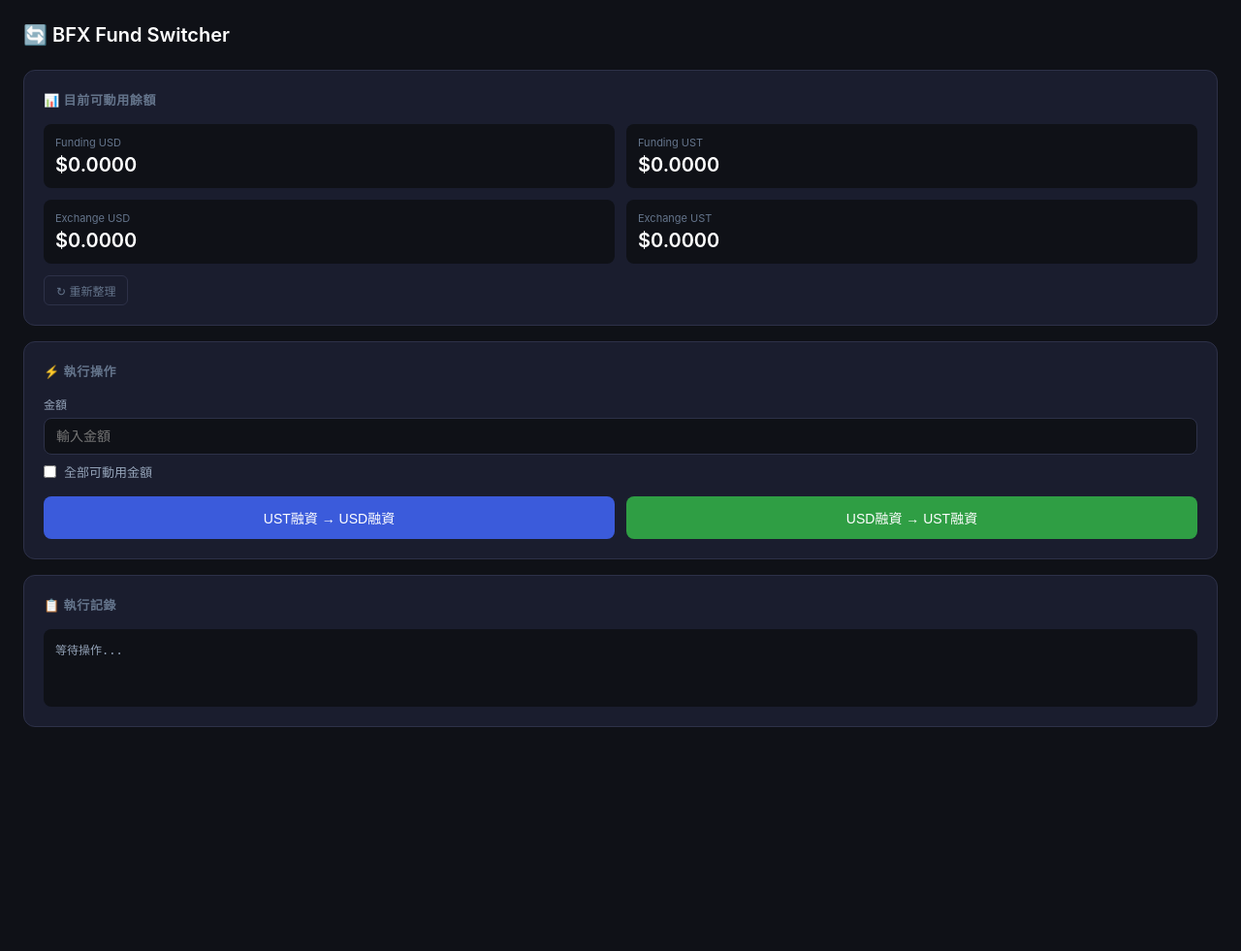
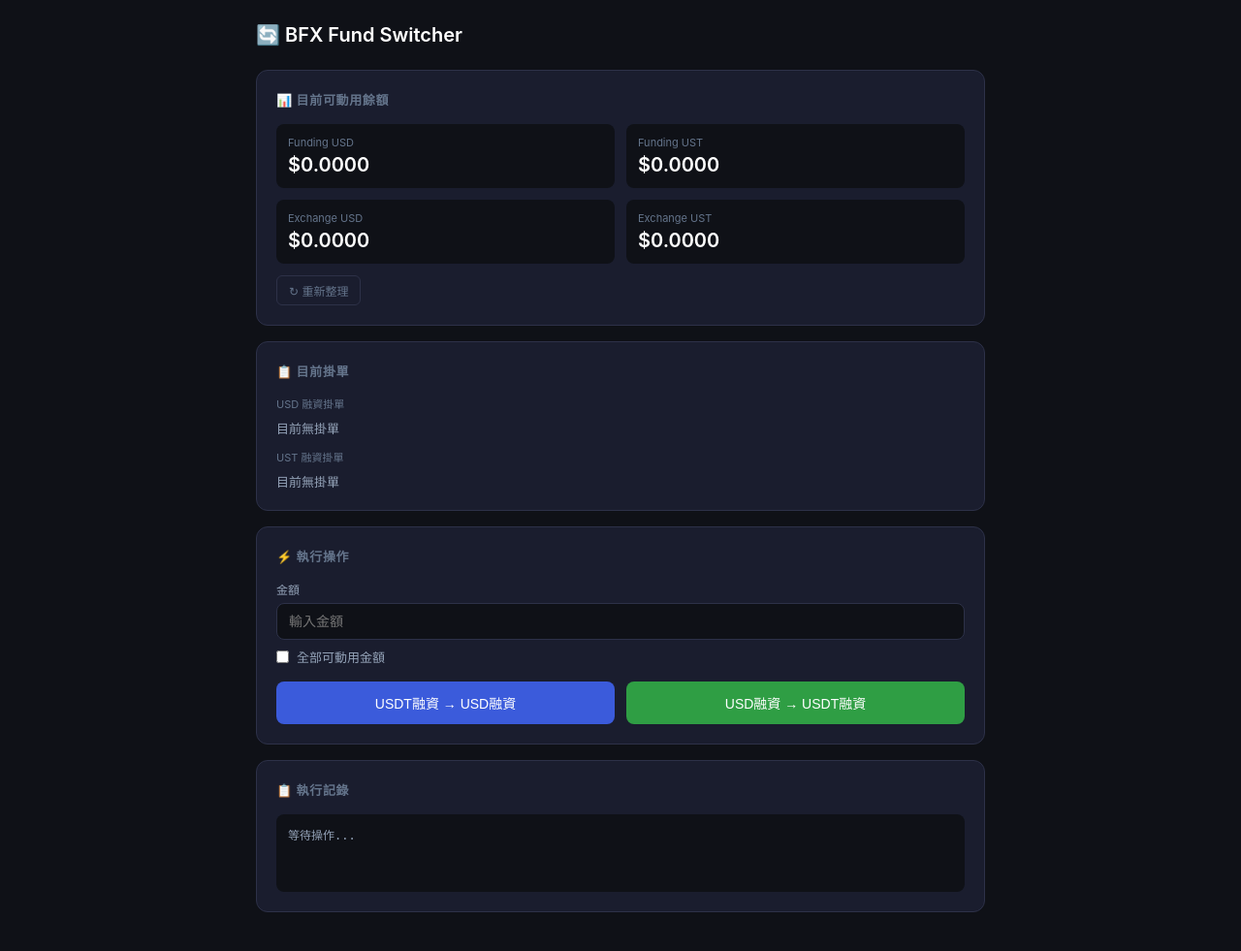
Before and after one commit to kapy0312/BFX-fund-switcher, a Flask app: page / in a window 1280 px wide. Shown: the whole page at 97% size. Before the commit the page ends 750 px from the top, so only its background shows below. Run offline with Flask 3, Linux system fonts and the light colour scheme; data that the repository does not hold is empty.

Commit message:
20260423_v2

```diff
--- a/app.py
+++ b/app.py
@@ -21,6 +21,10 @@ load_env()
 
 API_KEY = os.environ.get('BFX_API_KEY', '')
 API_SECRET = os.environ.get('BFX_API_SECRET', '')
+
+# 加這兩行確認有沒有讀到
+print("API_KEY loaded:", API_KEY[:8] + "..." if API_KEY else "❌ 空的")
+print("API_SECRET loaded:", API_SECRET[:8] + "..." if API_SECRET else "❌ 空的")
 
 app = Flask(__name__)
 
@@ -55,6 +59,32 @@ def get_available():
         key = f"{w[0]}_{w[1]}"
         wallets[key] = w[4] if w[4] is not None else 0
     return wallets
+
+
+def get_funding_offers():
+    usd_credits = bfx_request('/v2/auth/r/funding/credits/fUSD')
+    ust_credits = bfx_request('/v2/auth/r/funding/credits/fUST')
+
+    # print("USD credits:", usd_credits)
+    # print("UST credits:", ust_credits)
+
+    def parse_credits(credits):        # ← parse_credits 要在函式裡面
+        if not isinstance(credits, list):
+            return []
+        result = []
+        for o in credits:
+            if isinstance(o, list) and len(o) > 10:
+                result.append({
+                    'amount': round(abs(o[5]), 4),
+                    'rate':   round(o[11] * 100 * 365, 4),
+                    'period': o[12],
+                })
+        return result
+
+    return {                           # ← return 要加回來
+        'USD': parse_credits(usd_credits),
+        'UST': parse_credits(ust_credits),
+    }
 
 
 def transfer(from_wallet, to_wallet, currency, amount):
@@ -101,6 +131,15 @@ def api_balances():
             'exchange_USD': w.get('exchange_USD', 0),
             'exchange_UST': w.get('exchange_UST', 0),
         })
+    except Exception as e:
+        return jsonify({'error': str(e)}), 500
+
+
+@app.route('/api/offers')
+def api_offers():
+    try:
+        offers = get_funding_offers()
+        return jsonify(offers)
     except Exception as e:
         return jsonify({'error': str(e)}), 500
 
@@ -188,10 +227,45 @@ def api_switch():
         logs.append(f'❌ 發生錯誤: {str(e)}')
         return jsonify({'success': False, 'logs': logs, 'error': str(e)}), 500
 
+
 @app.route('/')
 def index():
     return render_template('index.html')
 
 
+def debug_api():
+    print("\n" + "="*60)
+    print("📋 診斷：錢包資料")
+    print("="*60)
+    wallets = bfx_request('/v2/auth/r/wallets')
+    for w in wallets:
+        print(w)
+
+    print("\n" + "="*60)
+    print("📋 診斷：fUSD 掛單")
+    print("="*60)
+    usd = bfx_request('/v2/auth/r/funding/offers/fUSD')
+    print("筆數:", len(usd) if isinstance(usd, list) else "非陣列")
+    for i, o in enumerate(usd if isinstance(usd, list) else []):
+        print(f"  [{i}] {o}")
+
+    print("\n" + "="*60)
+    print("📋 診斷：fUST 掛單")
+    print("="*60)
+    ust = bfx_request('/v2/auth/r/funding/offers/fUST')
+    print("筆數:", len(ust) if isinstance(ust, list) else "非陣列")
+    for i, o in enumerate(ust if isinstance(ust, list) else []):
+        print(f"  [{i}] {o}")
+
+    print("\n" + "="*60)
+    print("📋 診斷：fUSDT 掛單")
+    print("="*60)
+    usdt = bfx_request('/v2/auth/r/funding/offers/fUSDT')
+    print("筆數:", len(usdt) if isinstance(usdt, list) else "非陣列")
+    for i, o in enumerate(usdt if isinstance(usdt, list) else []):
+        print(f"  [{i}] {o}")
+
+
 if __name__ == '__main__':
+    # debug_api()   # ← 加這行
     app.run(debug=True, port=5000)
--- a/templates/index.html
+++ b/templates/index.html
@@ -18,6 +18,10 @@
             color: #e2e8f0;
             min-height: 100vh;
             padding: 24px;
+            max-width: 800px;
+            /* ← 加這行，限制最寬寬度 */
+            margin: 0 auto;
+            /* ← 加這行，讓內容置中 */
         }
 
         h1 {
@@ -256,6 +260,18 @@
     </div>
 
     <div class="card">
+        <h2>📋 目前掛單</h2>
+        <div style="margin-bottom:12px">
+            <div style="font-size:11px;color:#64748b;margin-bottom:8px">USD 融資掛單</div>
+            <div id="offers-usd" style="font-size:13px;color:#94a3b8">載入中...</div>
+        </div>
+        <div>
+            <div style="font-size:11px;color:#64748b;margin-bottom:8px">UST 融資掛單</div>
+            <div id="offers-ust" style="font-size:13px;color:#94a3b8">載入中...</div>
+        </div>
+    </div>
+
+    <div class="card">
         <h2>⚡ 執行操作</h2>
         <div class="form-group">
             <label>金額</label>
@@ -267,10 +283,10 @@
         </div>
         <div class="btn-group">
             <button class="btn btn-blue" id="btn-ust-usd" onclick="execute('ust_to_usd')">
-                UST融資 → USD融資
+                USDT融資 → USD融資
             </button>
             <button class="btn btn-green" id="btn-usd-ust" onclick="execute('usd_to_ust')">
-                USD融資 → UST融資
+                USD融資 → USDT融資
             </button>
         </div>
     </div>
@@ -294,6 +310,41 @@
             } catch (e) {
                 document.querySelectorAll('.balance-value').forEach(el => el.textContent = '錯誤');
             }
+        }
+
+        async function loadOffers() {
+            try {
+                const res = await fetch('/api/offers');
+                const data = await res.json();
+
+                renderOffers('offers-usd', data.USD, 'USD');
+                renderOffers('offers-ust', data.UST, 'UST');
+            } catch (e) {
+                document.getElementById('offers-usd').textContent = '錯誤';
+                document.getElementById('offers-ust').textContent = '錯誤';
+            }
+        }
+
+        function renderOffers(elementId, offers, currency) {
+            const el = document.getElementById(elementId);
+
+            if (!offers || offers.length === 0) {
+                el.textContent = '目前無掛單';
+                return;
+            }
+
+            const total = offers.reduce((sum, o) => sum + o.amount, 0);
+
+            el.innerHTML = offers.map(o => `
+        <div style="background:#0f1117;border-radius:6px;padding:8px 10px;margin-bottom:6px;display:flex;justify-content:space-between;align-items:center">
+            <span>$${o.amount} ${currency} · ${o.period}天</span>
+            <span style="color:#51cf66">${o.rate}% / 年</span>
+        </div>
+        `).join('') + `
+            <div style="margin-top:8px;font-size:11px;color:#475569">
+                計息中總額 $${total.toFixed(2)} ${currency}
+            </div>
+        `;
         }
 
         function toggleAll(cb) {
@@ -342,6 +393,7 @@
                 }
 
                 loadBalances();
+                loadOffers();    // ← 加這行
             } catch (e) {
                 document.getElementById('log-box').textContent = '❌ 網路錯誤：' + e.message;
             } finally {
@@ -350,6 +402,7 @@
         }
 
         loadBalances();
+        loadOffers();    // ← 這行
     </script>
 </body>
 
```
